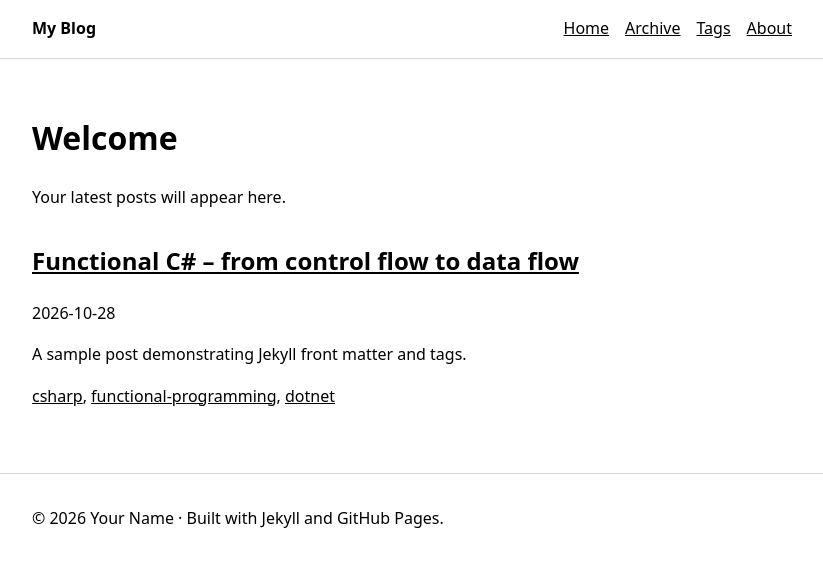
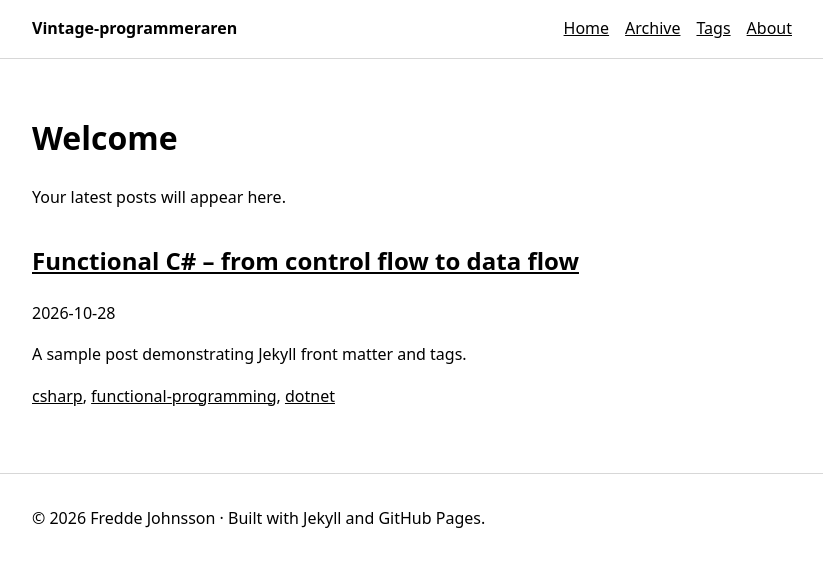
Before and after one commit to vintage-programmeraren/vintage-programmeraren.github.io, a Jekyll site: the page built from index.md, in a window 1280 px wide. Shown: the top 567 px of the page, without its empty margins (228-1051 px from the left). Built offline with Jekyll 4.4.1, drawn with Linux system fonts in a browser that asks for light colours.

Commit message:
Modify blog config for new identity and URL
Updated blog configuration with new title, description, author, and URL.

```diff
--- a/_config.yml
+++ b/_config.yml
@@ -1,11 +1,10 @@
-title: My Blog
-description: Thoughts, code and running.
-author: Your Name
+title: Vintage-programmeraren
+description: En old school-programmerare som skriver av sig om klassisk vintage-programmering i relation till AI
+author: Fredde Johnsson
 
-url: "https://username.github.io"
+url: "https://vintage-programmeraren.github.io"
 baseurl: ""
 
-markdown: kramdown
 permalink: /:year/:month/:day/:title/
 
 plugins:
```
